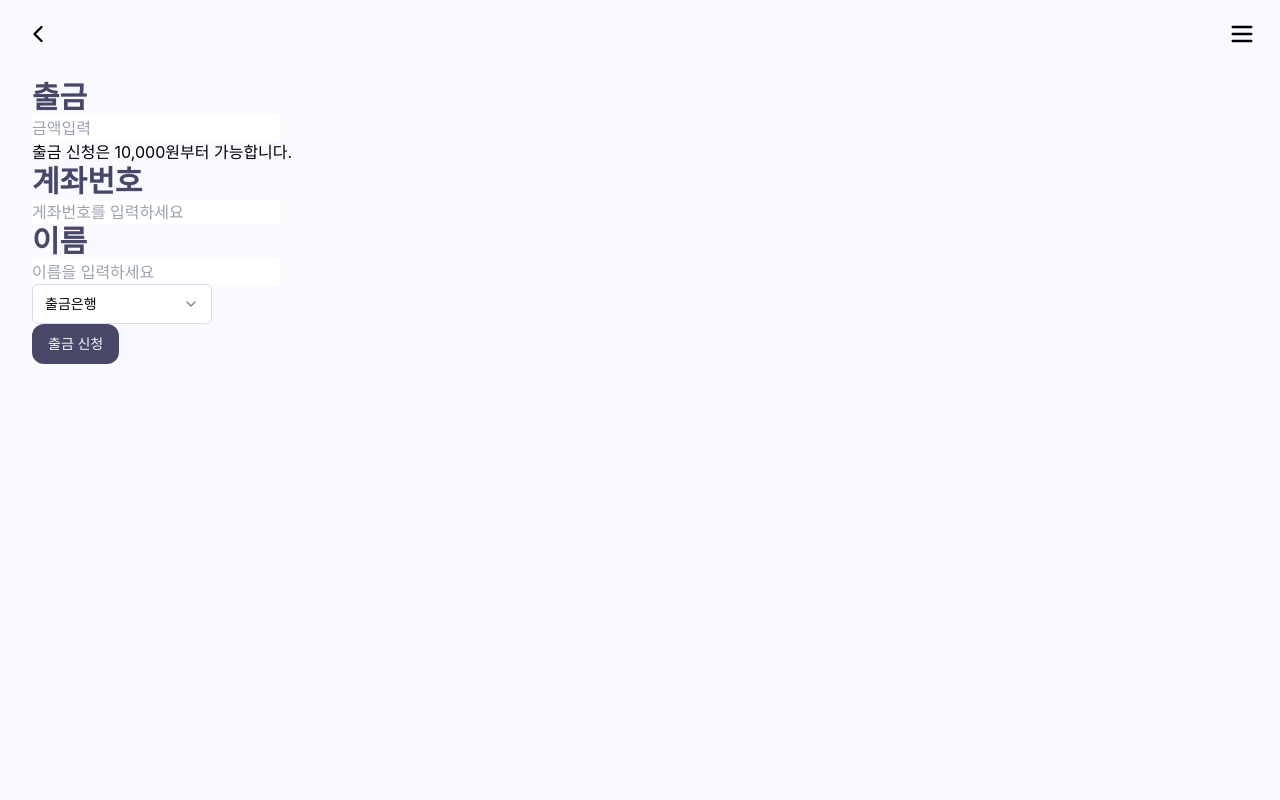
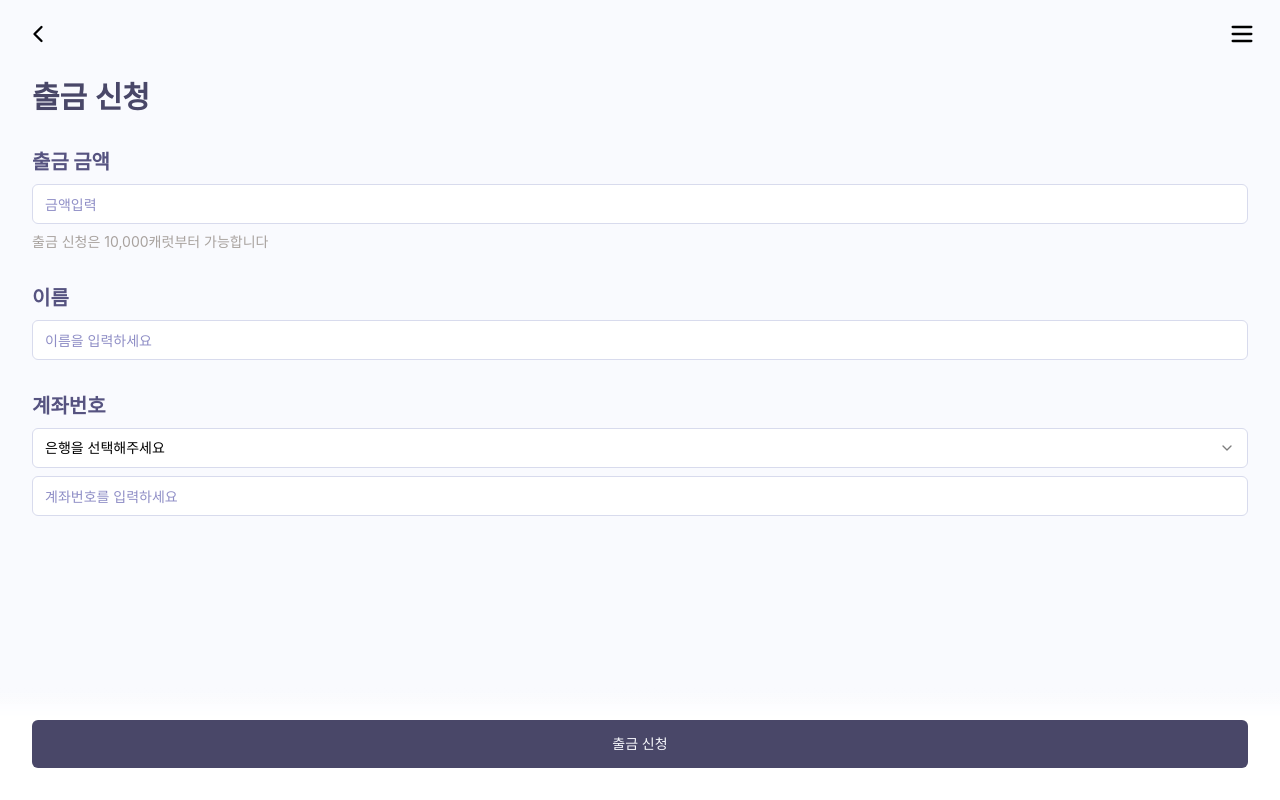
Before and after one commit to minsuje/grabit, a React (Vite) app in the folder client/: page /mypage/withdraw in a window 1280 px wide. Built offline with nearby package versions, Linux system fonts and the light colour scheme; no server answers; sample sign-in values are in the browser's storage; a web font is replaced by a local one.

Commit message:
design: withdraw

```diff
--- a/client/src/page/CheckoutSuccess.tsx
+++ b/client/src/page/CheckoutSuccess.tsx
@@ -1,5 +1,4 @@
-// import axios from '@/api/axios';
-// import axios, { privateApi } from '@/api/axios';
+import axios, { privateApi } from '@/api/axios';
 import Cta from '@/components/Cta';
 import { useState } from 'react';
 import { useNavigate, useSearchParams } from 'react-router-dom';
@@ -8,46 +7,51 @@ export default function CheckoutSuccess() {
   const navigate = useNavigate();
   const [searchParams] = useSearchParams();
   const [isConfirmed, setIsConfirmed] = useState(false);
-  // const paymentKey = searchParams.get('paymentKey');
+  const paymentKey = searchParams.get('paymentKey');
   const orderId = searchParams.get('orderId');
   const amount = searchParams.get('amount');
+  // const [error, setError] = useState<boolean>(false);
 
-  // async function confirmPayment() {
-  //   // TODO: API를 호출해서 서버에게 paymentKey, orderId, amount를 넘겨주세요.
-  //   // 서버에선 해당 데이터를 가지고 승인 API를 호출하면 결제가 완료됩니다.
-  //   // https://docs.tosspayments.com/reference#%EA%B2%B0%EC%A0%9C-%EC%8A%B9%EC%9D%B8
-  //   await axios({
-  //     url: '/checkout/confirm',
-  //     method: 'POST',
-  //     headers: {
-  //       'Content-Type': 'application/json',
-  //     },
-  //     data: JSON.stringify({
-  //       paymentKey,
-  //       orderId,
+  async function confirmPayment() {
+    // TODO: API를 호출해서 서버에게 paymentKey, orderId, amount를 넘겨주세요.
+    // 서버에선 해당 데이터를 가지고 승인 API를 호출하면 결제가 완료됩니다.
+    // https://docs.tosspayments.com/reference#%EA%B2%B0%EC%A0%9C-%EC%8A%B9%EC%9D%B8
+    await axios({
+      url: '/checkout/confirm',
+      method: 'POST',
+      headers: {
+        'Content-Type': 'application/json',
+      },
+      data: JSON.stringify({
+        paymentKey,
+        orderId,
 
-  //       amount,
-  //     }),
-  //   }).then((res) => {
-  //     if (res) {
-  //       setIsConfirmed(true);
-  //     }
-  //   });
-  //   await privateApi({
-  //     url: '/updateMoney',
-  //     method: 'POST',
-
-  //     data: {
-  //       amount: amount,
-  //     },
-  //   });
-  // }
+        amount,
+      }),
+    }).then((res) => {
+      if (res) {
+        setIsConfirmed(true);
+      }
+    });
+    await privateApi({
+      url: '/updateMoney',
+      method: 'POST',
+      data: {
+        amount: amount,
+      },
+    }).catch((err) => {
+      // setError(true);
+      console.error(err);
+      alert('캐럿 충전 실패 - 관리자에게 문의해주세요');
+    });
+  }
 
   function handleNavigate() {
     navigate('/mypage');
   }
 
   setTimeout(() => {
+    confirmPayment();
     setIsConfirmed(true);
   }, 2000);
 
@@ -84,7 +88,7 @@ export default function CheckoutSuccess() {
         <div className="confirm-loading flex h-screen w-full flex-col items-center justify-center">
           <div className="flex-column align-center flex flex-col items-center justify-center">
             <img src="https://static.toss.im/lotties/loading-spot-apng.png" width="120" height="120" />
-            <h2 className="title text-center">결제 요청에 성공했습니다.</h2>
+            <h2 className="title text-center">결제중입니다</h2>
           </div>
           {/* <Cta text={'결제 완료'} onclick={confirmPayment} /> */}
         </div>
--- a/client/src/page/myPage/MyPageWithdraw.tsx
+++ b/client/src/page/myPage/MyPageWithdraw.tsx
@@ -1,12 +1,15 @@
-import { Button } from '@/components/ui/button';
 import { privateApi } from '@/api/axios';
 import { useEffect, useState } from 'react';
 import { useDispatch } from 'react-redux';
 import { setHeaderInfo } from '@/store/headerSlice';
 import { Select, SelectContent, SelectItem, SelectTrigger, SelectValue } from '@/components/ui/select';
+import { Input } from '@/components/ui/input';
+import Cta from '@/components/Cta';
+import { useNavigate } from 'react-router-dom';
 
 export default function MyPageWithdraw() {
   const dispatch = useDispatch();
+  const navigate = useNavigate();
   const [money, setMoney] = useState<string>('');
   const [bank_num, setBank_num] = useState<string>('');
   const [bank_name, setBank_name] = useState<string>('');
@@ -25,7 +28,10 @@ export default function MyPageWithdraw() {
           bank_name,
           name,
         })
-        .then();
+        .then(() => {
+          alert('출금 신청이 완료되었습니다. 최대 2주일 소요될 수 있습니다.');
+          navigate('/mypage');
+        });
     } catch (error) {
       console.error('Error during API call', error);
     }
@@ -37,35 +43,23 @@ export default function MyPageWithdraw() {
 
   return (
     <div>
-      <form onSubmit={handleSubmit}>
-        <div>
-          <h1>출금</h1>
-        </div>
-        <div>
-          <input
-            type="text"
+      <div className="flex flex-col gap-8">
+        <h1>출금 신청</h1>
+        <div className="flex flex-col gap-2 ">
+          <h2>출금 금액</h2>
+          <Input
+            type="number"
             name="money"
             placeholder="금액입력"
             value={money}
             onChange={(e) => setMoney(e.target.value)}
           />
-          <p>출금 신청은 10,000원부터 가능합니다.</p>
+          <p className="text-sm text-stone-400">출금 신청은 10,000캐럿부터 가능합니다</p>
         </div>
 
-        <div>
-          <h1>계좌번호</h1>
-          <input
-            type="text"
-            name="bank_num"
-            placeholder="게좌번호를 입력하세요"
-            value={bank_num}
-            onChange={(e) => setBank_num(e.target.value)}
-          />
-        </div>
-
-        <div>
-          <h1>이름</h1>
-          <input
+        <div className="flex flex-col gap-2">
+          <h2>이름</h2>
+          <Input
             type="text"
             name="name"
             placeholder="이름을 입력하세요"
@@ -74,9 +68,11 @@ export default function MyPageWithdraw() {
           />
         </div>
 
+        <div className="flex flex-col gap-2">
+          <h2>계좌번호</h2>
           <Select onValueChange={handleSelectChange}>
-          <SelectTrigger className="w-[180px]">
-            <SelectValue placeholder="출금은행" />
+            <SelectTrigger className="w-full">
+              <SelectValue placeholder="은행을 선택해주세요 " />
             </SelectTrigger>
             <SelectContent>
               <SelectItem value="카카오">카카오</SelectItem>
@@ -86,10 +82,16 @@ export default function MyPageWithdraw() {
               <SelectItem value="농협">농협</SelectItem>
             </SelectContent>
           </Select>
-      </form>
-      <Button type="submit" onClick={handleSubmit}>
-        출금 신청
-      </Button>
+          <Input
+            type="text"
+            name="bank_num"
+            placeholder="계좌번호를 입력하세요"
+            value={bank_num}
+            onChange={(e) => setBank_num(e.target.value)}
+          />
+        </div>
+        <Cta text={'출금 신청'} onclick={handleSubmit} />
+      </div>
     </div>
   );
 }
```
Lines whose indentation alone changed are shown as unchanged.
